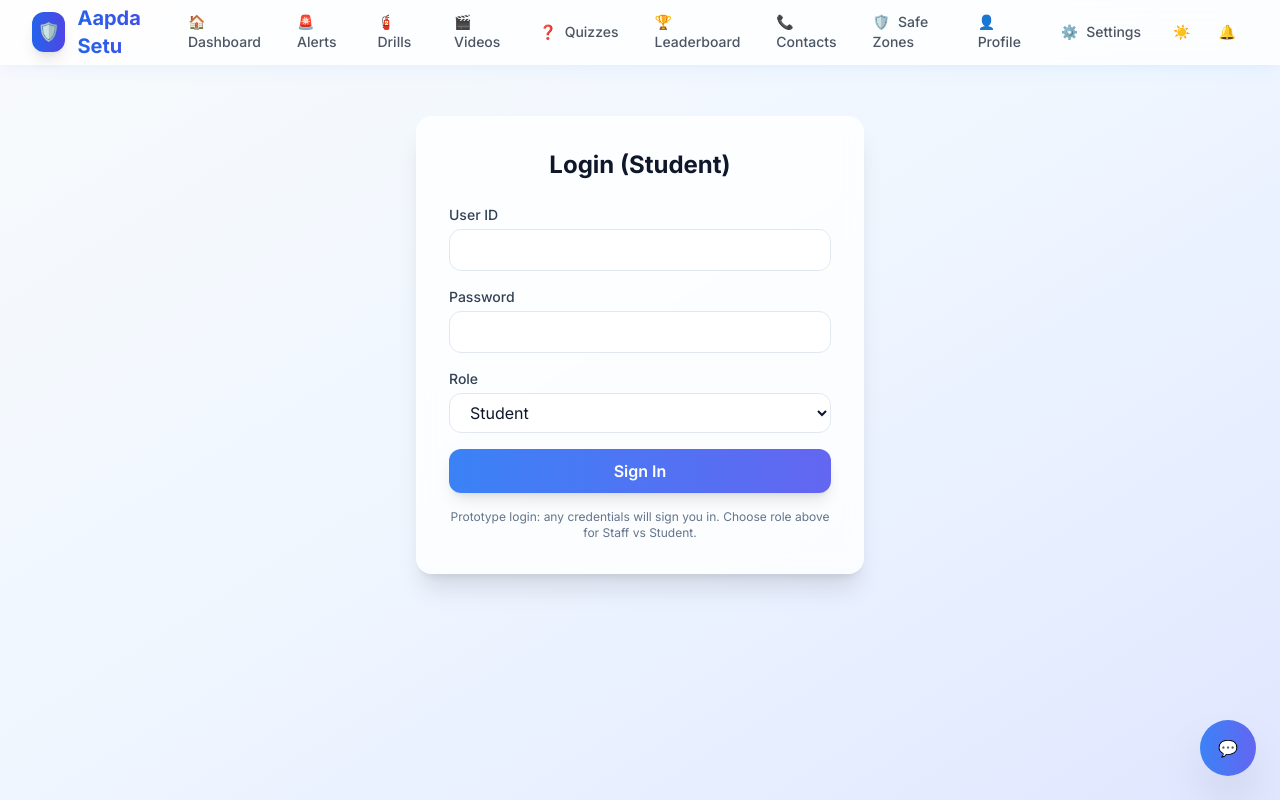
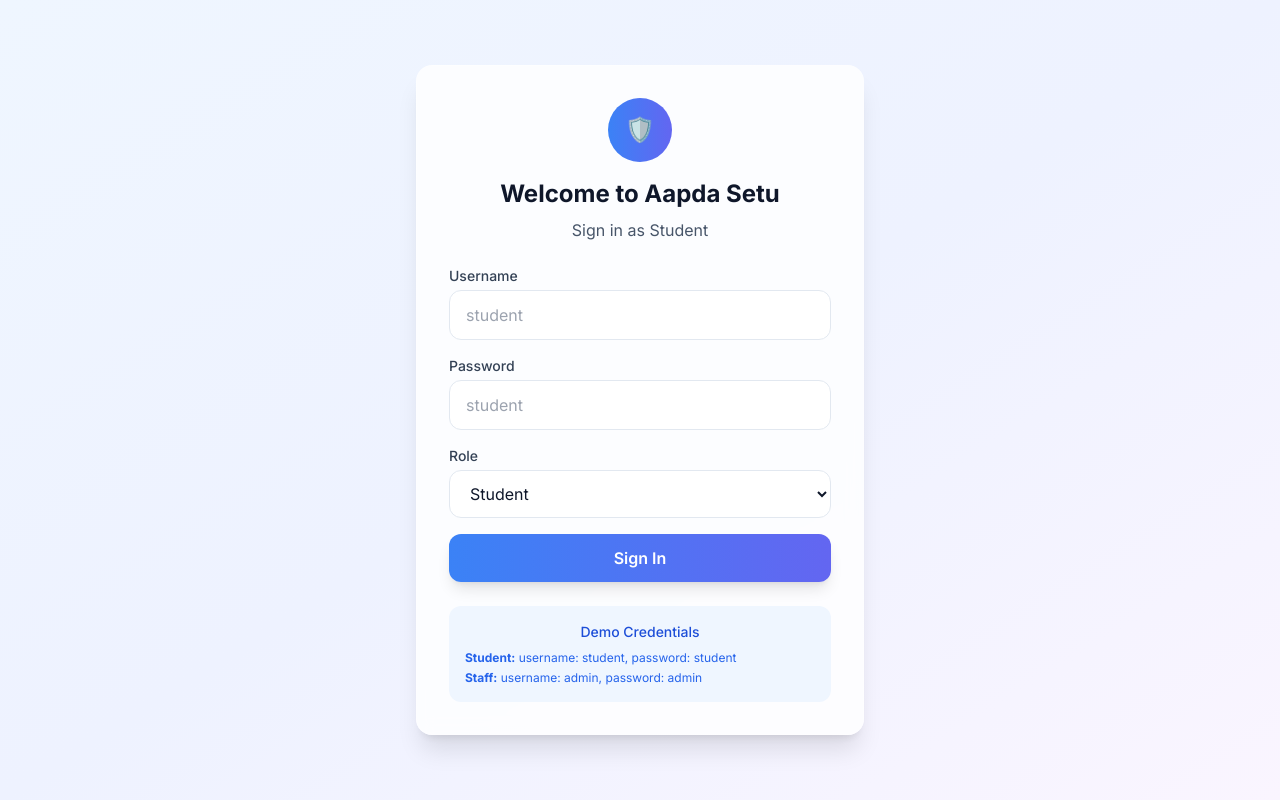
Before and after one commit to simplychiragk/aapda-setu, a React (Vite) app: page /login in a window 1280 px wide. Built offline with nearby package versions, Linux system fonts and the light colour scheme.

Commit message:
Refactor Aapda Setu into Clean Demo Prototype

```diff
--- a/src/components/Layout.jsx
+++ b/src/components/Layout.jsx
@@ -1,5 +1,5 @@
 import React, { useEffect, useState } from 'react';
-import { Link, useLocation } from 'react-router-dom';
+import { Link, useLocation, useNavigate } from 'react-router-dom';
 import { motion, AnimatePresence } from 'framer-motion';
 import { ThemeContext } from '../context/ThemeContext';
 import { NotificationContext } from '../context/NotificationContext';
@@ -9,12 +9,14 @@ import { AuthContext } from '../context/AuthContext';
 
 export default function Layout({ children }) {
   const location = useLocation();
+  const navigate = useNavigate();
   const { darkModeEnabled, setTheme } = React.useContext(ThemeContext);
   const [assistantOpen, setAssistantOpen] = useState(false);
   const [assistantMessages, setAssistantMessages] = useState([]);
   const [assistantTyping, setAssistantTyping] = useState(false);
+  const [assistantInput, setAssistantInput] = useState('');
   const { notifications, unreadCount, markAllRead } = React.useContext(NotificationContext);
-  const { user } = React.useContext(AuthContext);
+  const { user, logout } = React.useContext(AuthContext);
 
   // Track page visits for demo analytics
   useEffect(() => {
@@ -24,8 +26,7 @@ export default function Layout({ children }) {
     const data = raw ? JSON.parse(raw) : { visits: [] };
     data.visits.push({ path: location.pathname, at: Date.now() });
     try { localStorage.setItem(key, JSON.stringify(data)); } catch {}
-    // eslint-disable-next-line react-hooks/exhaustive-deps
-  }, [location.pathname]);
+  }, [location.pathname, user?.userId]);
 
   const navItems = [
     { to: "/dashboard", icon: "🏠", label: "Dashboard" },
@@ -44,15 +45,18 @@ export default function Layout({ children }) {
     if (!message.trim() && !quickAction) return;
 
     const userMessage = { role: 'user', content: message, timestamp: Date.now() };
+    if (message.trim()) {
       setAssistantMessages(prev => [...prev, userMessage]);
+    }
     setAssistantTyping(true);
+    setAssistantInput('');
 
     try {
       const response = await fetch('/api/assistant', {
         method: 'POST',
         headers: { 'Content-Type': 'application/json' },
         body: JSON.stringify({
-          messages: [userMessage],
+          messages: message.trim() ? [userMessage] : [],
           quickAction
         })
       });
@@ -65,6 +69,14 @@ export default function Layout({ children }) {
       };
 
       setAssistantMessages(prev => [...prev, botMessage]);
+
+      // Auto-scroll to bottom
+      setTimeout(() => {
+        const messagesContainer = document.getElementById('assistant-messages');
+        if (messagesContainer) {
+          messagesContainer.scrollTop = messagesContainer.scrollHeight;
+        }
+      }, 100);
     } catch (error) {
       console.error('Assistant error:', error);
       const errorMessage = {
@@ -85,9 +97,18 @@ export default function Layout({ children }) {
     { key: 'profile', label: 'Profile', icon: '👤' }
   ];
 
+  const handleLogout = async () => {
+    await logout();
+    navigate('/login');
+  };
+
+  // Don't show navigation on entry and login pages
+  const hideNavigation = ['/entry', '/login', '/', '/not-authorized', '/not-found'].includes(location.pathname);
+
   return (
     <div className="min-h-screen bg-gradient-to-br from-slate-50 via-blue-50 to-indigo-100 dark:from-slate-950 dark:via-slate-900 dark:to-slate-900">
       {/* Modern Navigation */}
+      {!hideNavigation && (
         <nav className="bg-white/80 dark:bg-slate-900/60 backdrop-blur-xl border-b border-white/20 dark:border-slate-800 sticky top-0 z-50 shadow-lg shadow-blue-500/5">
           <div className="max-w-7xl mx-auto px-4 sm:px-6 lg:px-8">
             <div className="flex items-center justify-between h-16">
@@ -165,6 +186,17 @@ export default function Layout({ children }) {
                     </motion.div>
                   </details>
                 </div>
+
+                {user && (
+                  <motion.button
+                    whileHover={{ scale: 1.05 }}
+                    whileTap={{ scale: 0.95 }}
+                    onClick={handleLogout}
+                    className="ml-2 px-3 py-2 rounded-xl text-sm font-medium text-red-600 hover:bg-red-50 dark:hover:bg-red-900/20 transition-all duration-200"
+                  >
+                    Logout
+                  </motion.button>
+                )}
               </div>
 
               {/* Mobile menu button */}
@@ -178,6 +210,7 @@ export default function Layout({ children }) {
             </div>
           </div>
         </nav>
+      )}
 
       {/* Main Content with Page Transitions */}
       <main className="relative">
@@ -196,6 +229,7 @@ export default function Layout({ children }) {
         <Toaster />
 
         {/* Floating Assistant Button */}
+        {!hideNavigation && (
           <motion.button
             onClick={() => setAssistantOpen(true)}
             className="fixed bottom-6 right-6 w-14 h-14 rounded-full bg-gradient-to-r from-blue-500 to-indigo-500 text-white shadow-2xl hover:scale-110 active:scale-95 transition-transform focus:outline-none z-40"
@@ -205,6 +239,7 @@ export default function Layout({ children }) {
           >
             💬
           </motion.button>
+        )}
 
         {/* Assistant Panel */}
         <AnimatePresence>
@@ -303,13 +338,13 @@ export default function Layout({ children }) {
 
                 <form onSubmit={async (e) => {
                   e.preventDefault();
-                  const input = e.target.querySelector('input');
-                  const message = input.value.trim();
+                  const message = assistantInput.trim();
                   if (!message || assistantTyping) return;
-                  input.value = '';
                   await sendAssistantMessage(message);
                 }} className="flex gap-2">
                   <input
+                    value={assistantInput}
+                    onChange={(e) => setAssistantInput(e.target.value)}
                     className="flex-1 px-3 py-2 rounded-xl border border-slate-200 dark:border-slate-700 bg-white dark:bg-slate-800 text-slate-900 dark:text-slate-100 placeholder-slate-500 focus:ring-2 focus:ring-blue-500 focus:border-transparent outline-none transition-all"
                     placeholder="Ask me anything about safety..."
                     disabled={assistantTyping}
@@ -317,7 +352,7 @@ export default function Layout({ children }) {
                   <motion.button
                     whileHover={{ scale: 1.05 }}
                     whileTap={{ scale: 0.95 }}
-                    disabled={assistantTyping}
+                    disabled={assistantTyping || !assistantInput.trim()}
                     className="px-4 py-2 rounded-xl bg-gradient-to-r from-blue-500 to-indigo-500 text-white font-medium hover:from-blue-600 hover:to-indigo-600 transition-all disabled:opacity-50 disabled:cursor-not-allowed"
                   >
                     {assistantTyping ? '⏳' : 'Send'}
--- a/src/pages/Login.jsx
+++ b/src/pages/Login.jsx
@@ -1,6 +1,7 @@
 import React, { useEffect, useState } from 'react';
 import { useLocation, useNavigate } from 'react-router-dom';
 import { AuthContext } from '../context/AuthContext';
+import { motion } from 'framer-motion';
 
 function useQuery() {
   const { search } = useLocation();
@@ -11,7 +12,7 @@ export default function Login() {
   const navigate = useNavigate();
   const query = useQuery();
   const roleParam = (query.get('role') || 'student').toLowerCase();
-  const { login } = React.useContext(AuthContext);
+  const { login, user } = React.useContext(AuthContext);
   const [userId, setUserId] = useState('');
   const [password, setPassword] = useState('');
   const [role, setRole] = useState(roleParam);
@@ -20,10 +21,19 @@ export default function Login() {
 
   useEffect(() => setRole(roleParam), [roleParam]);
 
+  // Redirect if already logged in
+  useEffect(() => {
+    if (user) {
+      const redirectTo = user.role === 'staff' ? '/admin' : '/dashboard';
+      navigate(redirectTo, { replace: true });
+    }
+  }, [user, navigate]);
+
   const onSubmit = async (e) => {
     e.preventDefault();
     setError('');
     setLoading(true);
+
     try {
       const res = await login({ userId, password, role });
       const redirect = res?.redirectTo || (res?.role === 'staff' ? '/admin' : '/dashboard');
@@ -36,41 +46,120 @@ export default function Login() {
   };
 
   return (
-    <div className="min-h-[70vh] flex items-center justify-center p-4">
+    <div className="min-h-screen flex items-center justify-center p-4 bg-gradient-to-br from-blue-50 via-indigo-50 to-purple-50">
       <div className="relative w-full max-w-md">
         <div className="absolute inset-0 -z-10 blur-2xl opacity-40 bg-gradient-to-tr from-blue-300 to-indigo-300 rounded-[24px] animate-[fadeIn_1s_ease-in-out]" />
-        <div className="w-full bg-white/80 dark:bg-slate-900/60 backdrop-blur rounded-2xl p-8 shadow-xl border border-white/20 animate-[slideInFromTop_0.4s_ease-out]">
-        <h1 className="text-2xl font-bold text-slate-900 dark:text-white text-center mb-6">Login ({role === 'staff' ? 'Staff' : 'Student'})</h1>
+        <motion.div
+          initial={{ scale: 0.8, opacity: 0, y: 50 }}
+          animate={{ scale: 1, opacity: 1, y: 0 }}
+          transition={{ duration: 0.5, ease: "easeOut" }}
+          className="w-full bg-white/80 dark:bg-slate-900/60 backdrop-blur rounded-2xl p-8 shadow-xl border border-white/20"
+        >
+          <div className="text-center mb-6">
+            <motion.div
+              initial={{ scale: 0 }}
+              animate={{ scale: 1 }}
+              transition={{ delay: 0.2, type: "spring", stiffness: 200 }}
+              className="w-16 h-16 bg-gradient-to-r from-blue-500 to-indigo-500 rounded-full flex items-center justify-center mx-auto mb-4"
+            >
+              <span className="text-2xl">🛡️</span>
+            </motion.div>
+            <h1 className="text-2xl font-bold text-slate-900 dark:text-white mb-2">
+              Welcome to Aapda Setu
+            </h1>
+            <p className="text-slate-600 dark:text-slate-300">
+              Sign in as {role === 'staff' ? 'Staff' : 'Student'}
+            </p>
+          </div>
+
           {error && (
-          <div className="mb-4 rounded-lg border border-red-200 text-red-700 bg-red-50 px-3 py-2 text-sm">
+            <motion.div
+              initial={{ opacity: 0, y: -10 }}
+              animate={{ opacity: 1, y: 0 }}
+              className="mb-4 rounded-lg border border-red-200 text-red-700 bg-red-50 px-3 py-2 text-sm"
+            >
               {error}
-          </div>
+            </motion.div>
           )}
+
           <form onSubmit={onSubmit} className="space-y-4">
             <div>
-            <label className="block text-sm font-medium text-slate-700 dark:text-slate-300 mb-1">User ID</label>
-            <input value={userId} onChange={(e) => setUserId(e.target.value)} className="w-full px-4 py-2 rounded-xl border border-slate-200 dark:border-slate-700 bg-white dark:bg-slate-800 text-slate-900 dark:text-white outline-none focus:ring-2 focus:ring-blue-500" required />
+              <label className="block text-sm font-medium text-slate-700 dark:text-slate-300 mb-1">
+                Username
+              </label>
+              <input
+                value={userId}
+                onChange={(e) => setUserId(e.target.value)}
+                className="w-full px-4 py-3 rounded-xl border border-slate-200 dark:border-slate-700 bg-white dark:bg-slate-800 text-slate-900 dark:text-white outline-none focus:ring-2 focus:ring-blue-500 transition-all"
+                placeholder={role === 'staff' ? 'admin' : 'student'}
+                required
+              />
             </div>
+
             <div>
-            <label className="block text-sm font-medium text-slate-700 dark:text-slate-300 mb-1">Password</label>
-            <input type="password" value={password} onChange={(e) => setPassword(e.target.value)} className="w-full px-4 py-2 rounded-xl border border-slate-200 dark:border-slate-700 bg-white dark:bg-slate-800 text-slate-900 dark:text-white outline-none focus:ring-2 focus:ring-blue-500" required />
+              <label className="block text-sm font-medium text-slate-700 dark:text-slate-300 mb-1">
+                Password
+              </label>
+              <input
+                type="password"
+                value={password}
+                onChange={(e) => setPassword(e.target.value)}
+                className="w-full px-4 py-3 rounded-xl border border-slate-200 dark:border-slate-700 bg-white dark:bg-slate-800 text-slate-900 dark:text-white outline-none focus:ring-2 focus:ring-blue-500 transition-all"
+                placeholder={role === 'staff' ? 'admin' : 'student'}
+                required
+              />
             </div>
+
             <div>
-            <label className="block text-sm font-medium text-slate-700 dark:text-slate-300 mb-1">Role</label>
-            <select value={role} onChange={(e) => setRole(e.target.value)} className="w-full px-4 py-2 rounded-xl border border-slate-200 dark:border-slate-700 bg-white dark:bg-slate-800 text-slate-900 dark:text-white outline-none focus:ring-2 focus:ring-blue-500">
+              <label className="block text-sm font-medium text-slate-700 dark:text-slate-300 mb-1">
+                Role
+              </label>
+              <select
+                value={role}
+                onChange={(e) => setRole(e.target.value)}
+                className="w-full px-4 py-3 rounded-xl border border-slate-200 dark:border-slate-700 bg-white dark:bg-slate-800 text-slate-900 dark:text-white outline-none focus:ring-2 focus:ring-blue-500 transition-all"
+              >
                 <option value="student">Student</option>
                 <option value="staff">Staff</option>
               </select>
             </div>
-          <button disabled={loading} className="w-full h-11 rounded-xl bg-gradient-to-r from-blue-500 to-indigo-500 text-white font-semibold shadow-lg hover:shadow-2xl transition-all disabled:opacity-60 disabled:cursor-not-allowed transform active:scale-[0.98]">
-            <span className="inline-flex items-center gap-2">
-              {loading && <span className="inline-block h-4 w-4 border-2 border-white/70 border-t-transparent rounded-full animate-spin" />}
+
+            <motion.button
+              whileHover={{ scale: 1.02 }}
+              whileTap={{ scale: 0.98 }}
+              disabled={loading}
+              className="w-full h-12 rounded-xl bg-gradient-to-r from-blue-500 to-indigo-500 text-white font-semibold shadow-lg hover:shadow-2xl transition-all disabled:opacity-60 disabled:cursor-not-allowed transform active:scale-[0.98] relative overflow-hidden"
+            >
+              {loading && (
+                <motion.div
+                  initial={{ scale: 0 }}
+                  animate={{ scale: 1 }}
+                  className="absolute inset-0 bg-white/20 rounded-xl animate-pulse"
+                />
+              )}
+              <span className="inline-flex items-center gap-2 relative z-10">
+                {loading && (
+                  <motion.div
+                    animate={{ rotate: 360 }}
+                    transition={{ duration: 1, repeat: Infinity, ease: "linear" }}
+                    className="inline-block h-4 w-4 border-2 border-white/70 border-t-transparent rounded-full"
+                  />
+                )}
                 {loading ? 'Signing in…' : 'Sign In'}
               </span>
-          </button>
+            </motion.button>
           </form>
-        <div className="mt-4 text-center text-xs text-slate-500">Prototype login: any credentials will sign you in. Choose role above for Staff vs Student.</div>
+
+          <div className="mt-6 p-4 bg-blue-50 dark:bg-blue-900/20 rounded-xl">
+            <div className="text-center text-sm text-blue-700 dark:text-blue-300 font-medium mb-2">
+              Demo Credentials
             </div>
+            <div className="text-xs text-blue-600 dark:text-blue-400 space-y-1">
+              <div><strong>Student:</strong> username: student, password: student</div>
+              <div><strong>Staff:</strong> username: admin, password: admin</div>
+            </div>
+          </div>
+        </motion.div>
       </div>
     </div>
   );
--- a/src/utils/ProtectedRoute.jsx
+++ b/src/utils/ProtectedRoute.jsx
@@ -1,19 +1,31 @@
 import React from 'react';
-import { Navigate } from 'react-router-dom';
+import { Navigate, useLocation } from 'react-router-dom';
 import { AuthContext } from '../context/AuthContext';
+import { motion } from 'framer-motion';
 
 export default function ProtectedRoute({ children, allow, redirectTo = '/login' }) {
   const { user, loading } = React.useContext(AuthContext);
+  const location = useLocation();
 
   if (loading) {
     return (
       <div className="min-h-[50vh] flex items-center justify-center">
-        <div className="animate-spin h-8 w-8 rounded-full border-2 border-blue-500 border-t-transparent"></div>
+        <motion.div
+          animate={{ rotate: 360 }}
+          transition={{ duration: 1, repeat: Infinity, ease: "linear" }}
+          className="h-8 w-8 rounded-full border-2 border-blue-500 border-t-transparent"
+        />
       </div>
     );
   }
 
-  if (!user) return <Navigate to={redirectTo} replace />;
-  if (allow && !allow.includes(user.role)) return <Navigate to="/not-authorized" replace />;
+  if (!user) {
+    return <Navigate to={`${redirectTo}?from=${encodeURIComponent(location.pathname)}`} replace />;
+  }
+
+  if (allow && !allow.includes(user.role)) {
+    return <Navigate to="/not-authorized" replace />;
+  }
+
   return children;
 }
```
Also changed, not shown: src/components/OfflineBanner.jsx (+20 -6 lines), src/context/AuthContext.jsx (+38 -4 lines). Lines whose indentation alone changed are shown as unchanged.
